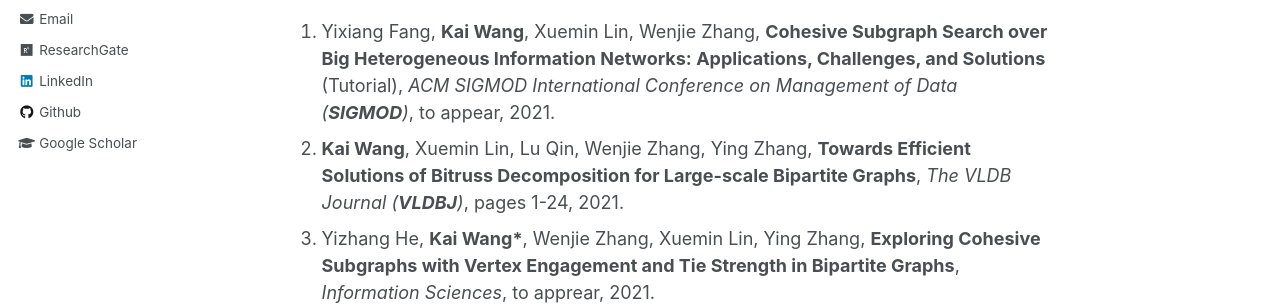
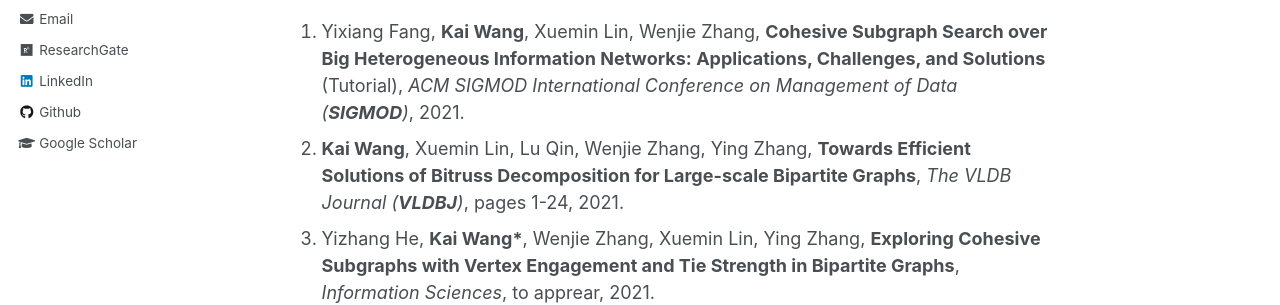
Before and after one commit to cs-kaiwang/cs-kaiwang.github.io, a Jekyll site: the page built from _pages/about.md, in a window 1280 px wide and 900 px high. Shown: the part 430-735 px from the top of the window. Built offline with Jekyll 4.4.1, drawn with Linux system fonts in a browser that asks for light colours.

Commit message:
Update about.md

```diff
--- a/_pages/about.md
+++ b/_pages/about.md
@@ -14,7 +14,7 @@ His research interests lie in big data analytics, especially for the graph/netwo
 
 Publications (* indicates corresponding author)
 ======
-1. Yixiang Fang, **Kai Wang**, Xuemin Lin, Wenjie Zhang, **Cohesive Subgraph Search over Big Heterogeneous Information Networks: Applications, Challenges, and Solutions** (Tutorial), *ACM SIGMOD International Conference on Management of Data (**SIGMOD**)*, to appear, 2021.
+1. Yixiang Fang, **Kai Wang**, Xuemin Lin, Wenjie Zhang, **Cohesive Subgraph Search over Big Heterogeneous Information Networks: Applications, Challenges, and Solutions** (Tutorial), *ACM SIGMOD International Conference on Management of Data (**SIGMOD**)*, 2021.
 2. **Kai Wang**, Xuemin Lin, Lu Qin, Wenjie Zhang, Ying Zhang, **Towards Efficient Solutions of Bitruss Decomposition for Large-scale Bipartite Graphs**, *The VLDB Journal (**VLDBJ**)*, pages 1-24, 2021.
 3. Yizhang He, **Kai Wang\***, Wenjie Zhang, Xuemin Lin, Ying Zhang, **Exploring Cohesive Subgraphs with Vertex Engagement and Tie Strength in Bipartite Graphs**, *Information Sciences*, to apprear, 2021.
 4. Bo Tang, Man Lung Yiu, Kyriakos Mouratidis, Jiahao Zhang; **Kai Wang**, **On Discovering Motifs and Frequent Patterns in Spatial Trajectories with  Discrete Frechet Distance**, *GeoInformatica*, to apprear, 2021.
```
